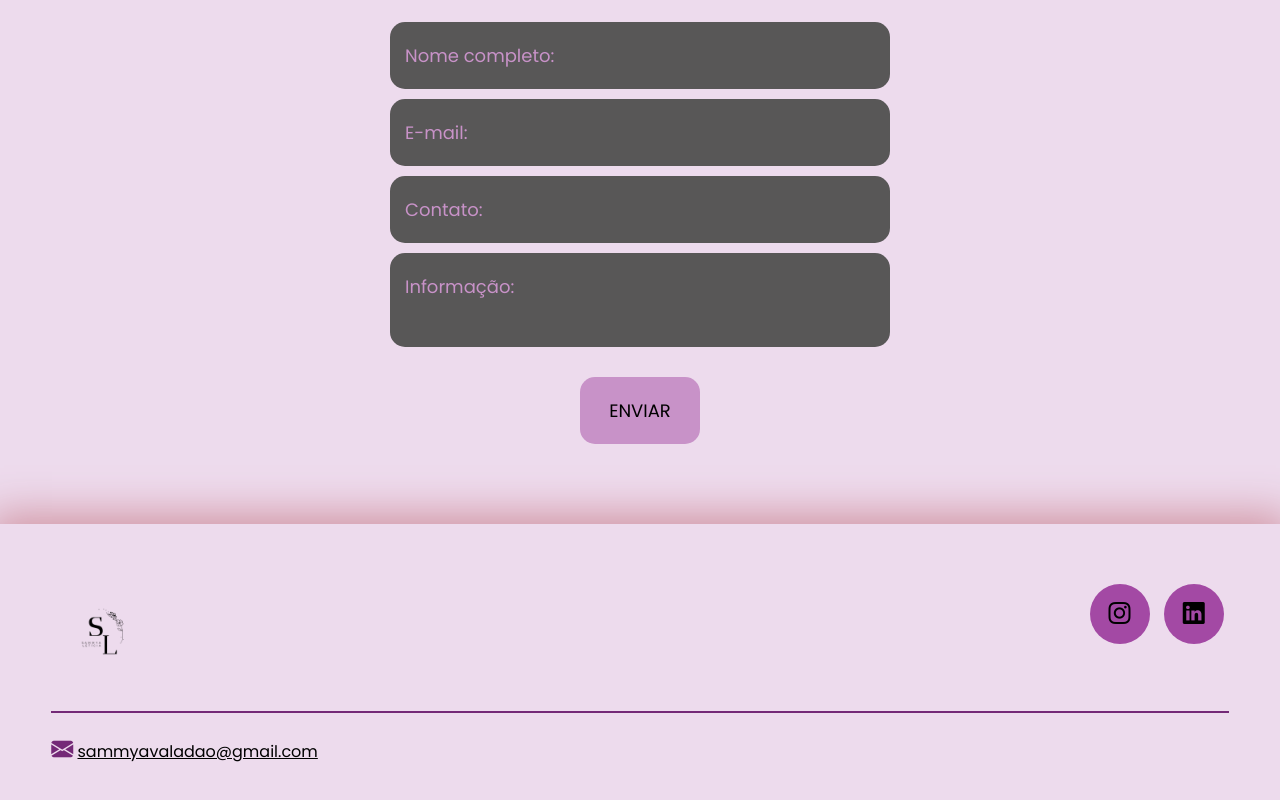
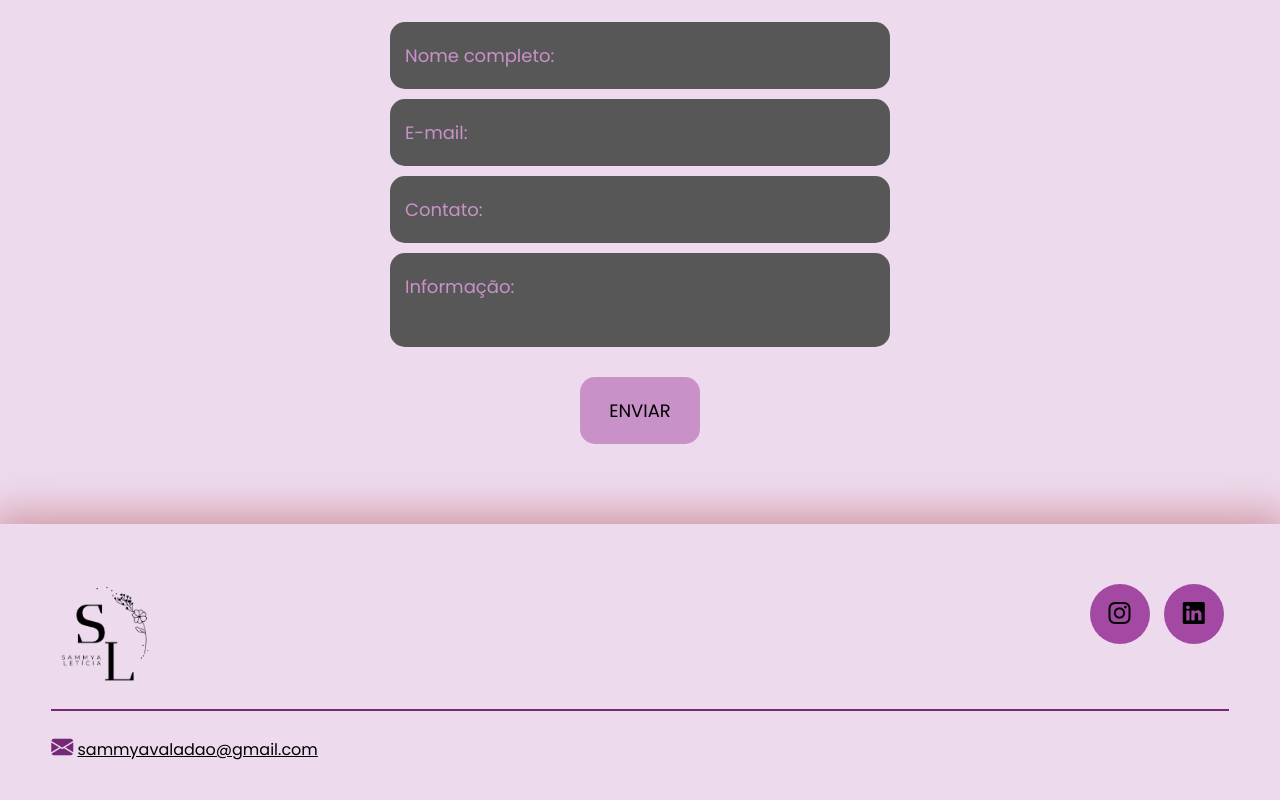
Before and after one commit to samleticias/Portfolio, a plain HTML site: page index.html in a window 1280 px wide. Shown: the part 2480-3280 px from the top of the page. Drawn offline with nearby package versions, Linux system fonts and the light colour scheme.

Commit message:
feat: add and style footer logo

```diff
--- a/index.html
+++ b/index.html
@@ -220,7 +220,7 @@
             <div class="line-footer">
                 <div class="flex">
                     <div class="logo-footer">
-                        <img src="images/logo.png" alt="">
+                        <img src="images/logo_rodape.png" alt="">
                     </div>
                     <div class="btn-social">
                         <a href="https://www.instagram.com/samleticias/" target="_blank"><button><i class="bi bi-instagram"></i></button></a>
--- a/styles.css
+++ b/styles.css
@@ -414,6 +414,11 @@ footer .line-footer p a {
     color: black;
 }
 
+footer .logo-footer img {
+    height: auto;
+    max-width: 100px;
+}
+
 @media screen and (max-width: 1020px){
     /* Classes Gerais */
     .flex {
```
Also changed, not shown: images/logo_rodape.png (added).
